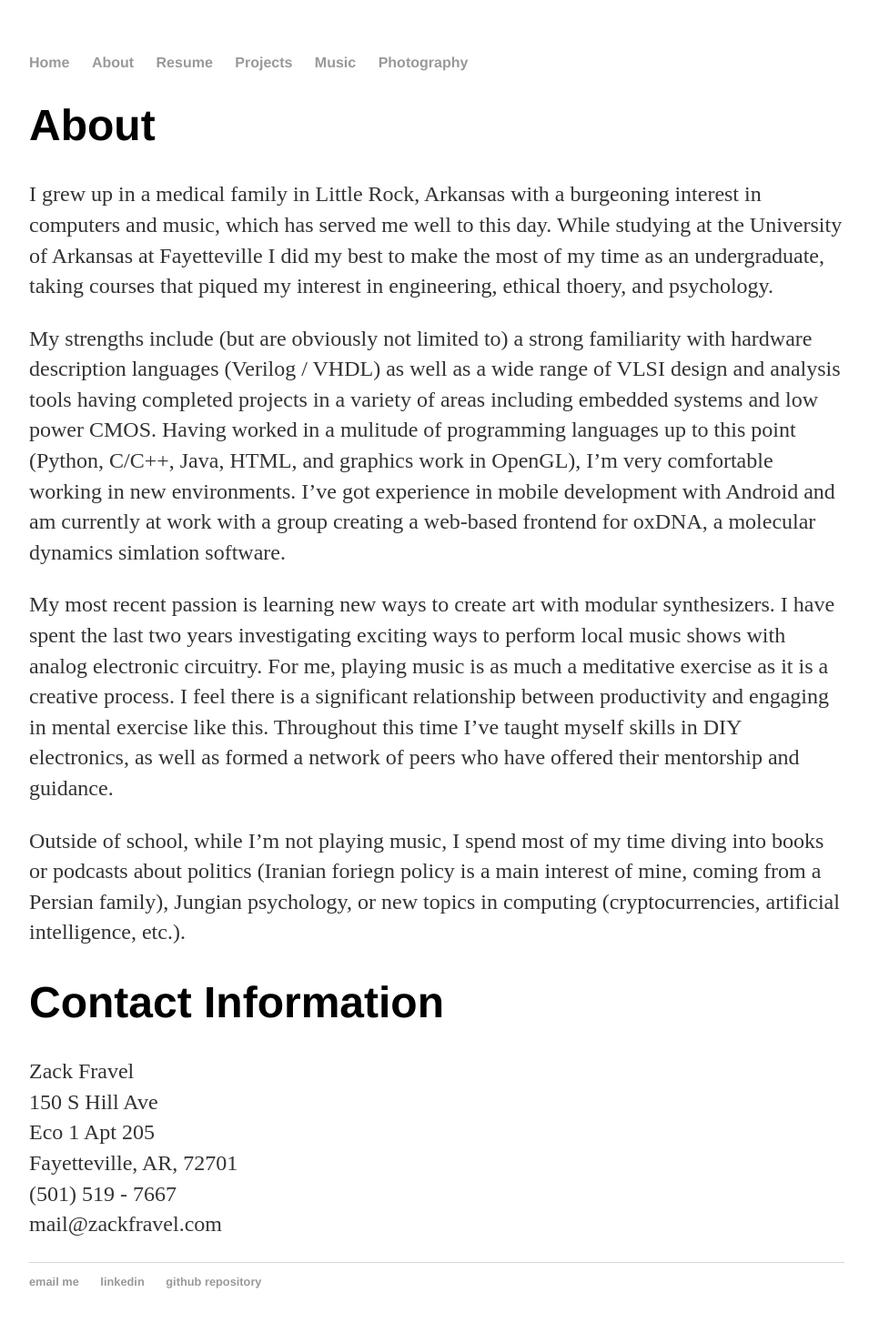
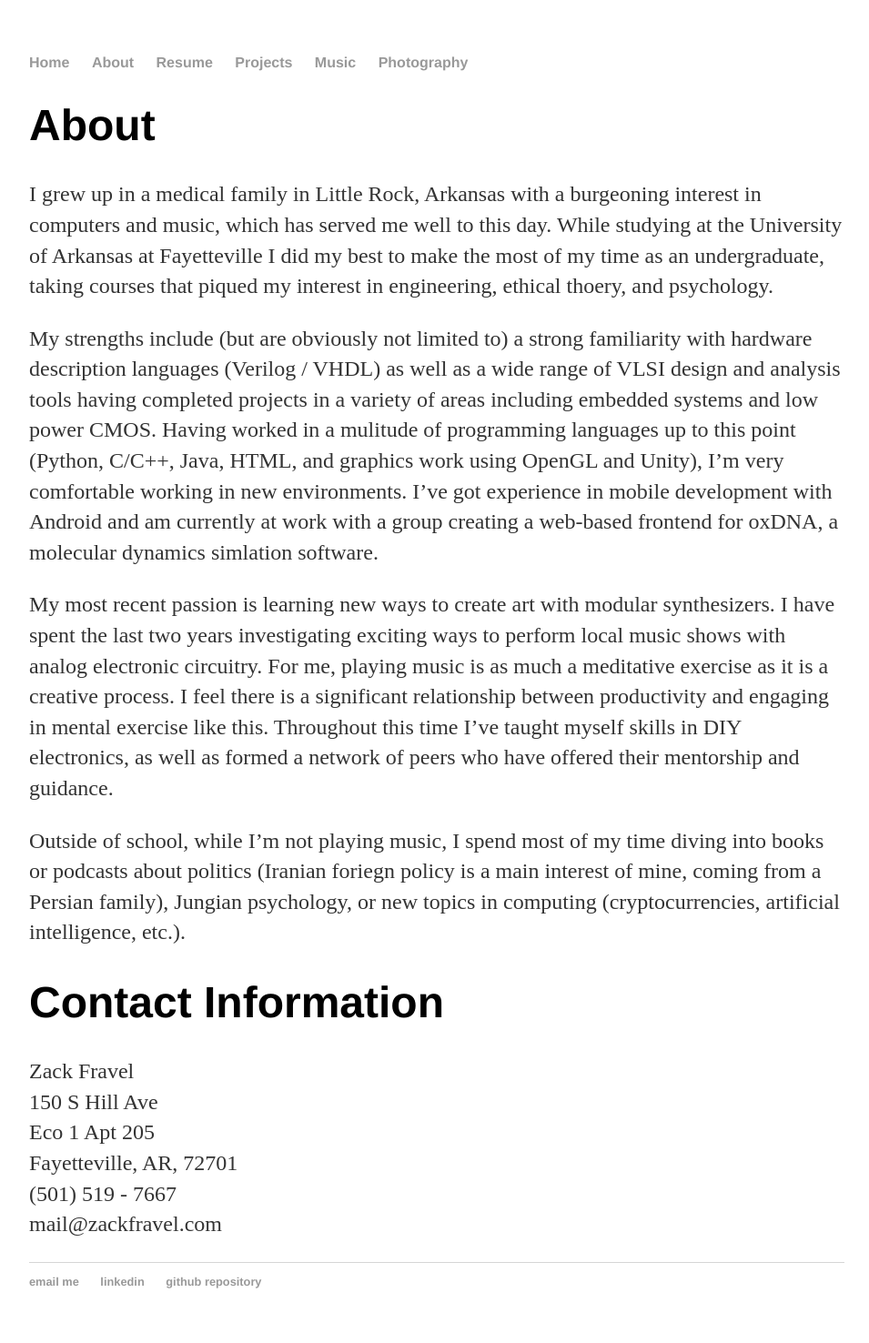
Before and after one commit to zackfravel/zackfravel.github.io, a Jekyll site: the page built from about/index.md, in a window 1280 px wide. Shown: the whole page at 91% size, without its empty margins (160-1115 px from the left). Built offline with Jekyll 4.4.1, drawn with Linux system fonts in a browser that asks for light colours.

Commit message:
Update index.md

```diff
--- a/about/index.md
+++ b/about/index.md
@@ -5,7 +5,7 @@
 # About
 I grew up in a medical family in Little Rock, Arkansas with a burgeoning interest in computers and music, which has served me well to this day. While studying at the University of Arkansas at Fayetteville I did my best to make the most of my time as an undergraduate, taking courses that piqued my interest in engineering, ethical thoery, and psychology.
 
-My strengths include (but are obviously not limited to) a strong familiarity with hardware description languages (Verilog / VHDL) as well as a wide range of VLSI design and analysis tools having completed projects in a variety of areas including embedded systems and low power CMOS. Having worked in a mulitude of programming languages up to this point (Python, C/C++, Java, HTML, and graphics work in OpenGL), I'm very comfortable working in new environments. I've got experience in mobile development with Android and am currently at work with a group creating a web-based frontend for oxDNA, a molecular dynamics simlation software.
+My strengths include (but are obviously not limited to) a strong familiarity with hardware description languages (Verilog / VHDL) as well as a wide range of VLSI design and analysis tools having completed projects in a variety of areas including embedded systems and low power CMOS. Having worked in a mulitude of programming languages up to this point (Python, C/C++, Java, HTML, and graphics work using OpenGL and Unity), I'm very comfortable working in new environments. I've got experience in mobile development with Android and am currently at work with a group creating a web-based frontend for oxDNA, a molecular dynamics simlation software.
 
 My most recent passion is learning new ways to create art with modular synthesizers. I have spent the last two years investigating exciting ways to perform local music shows with analog electronic circuitry. For me, playing music is as much a meditative exercise as it is a creative process. I feel there is a significant relationship between productivity and engaging in mental exercise like this. Throughout this time I've taught myself skills in DIY electronics, as well as formed a network of peers who have offered their mentorship and guidance.
 
```
